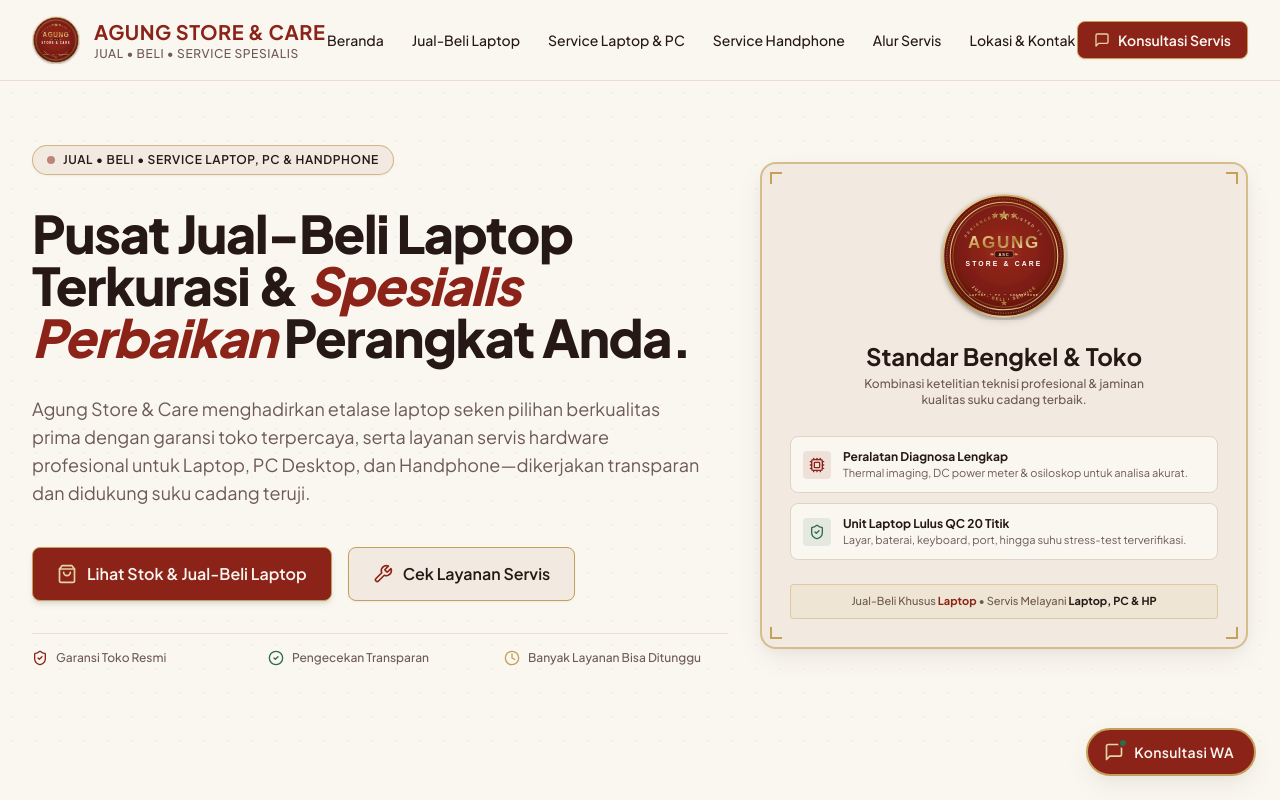
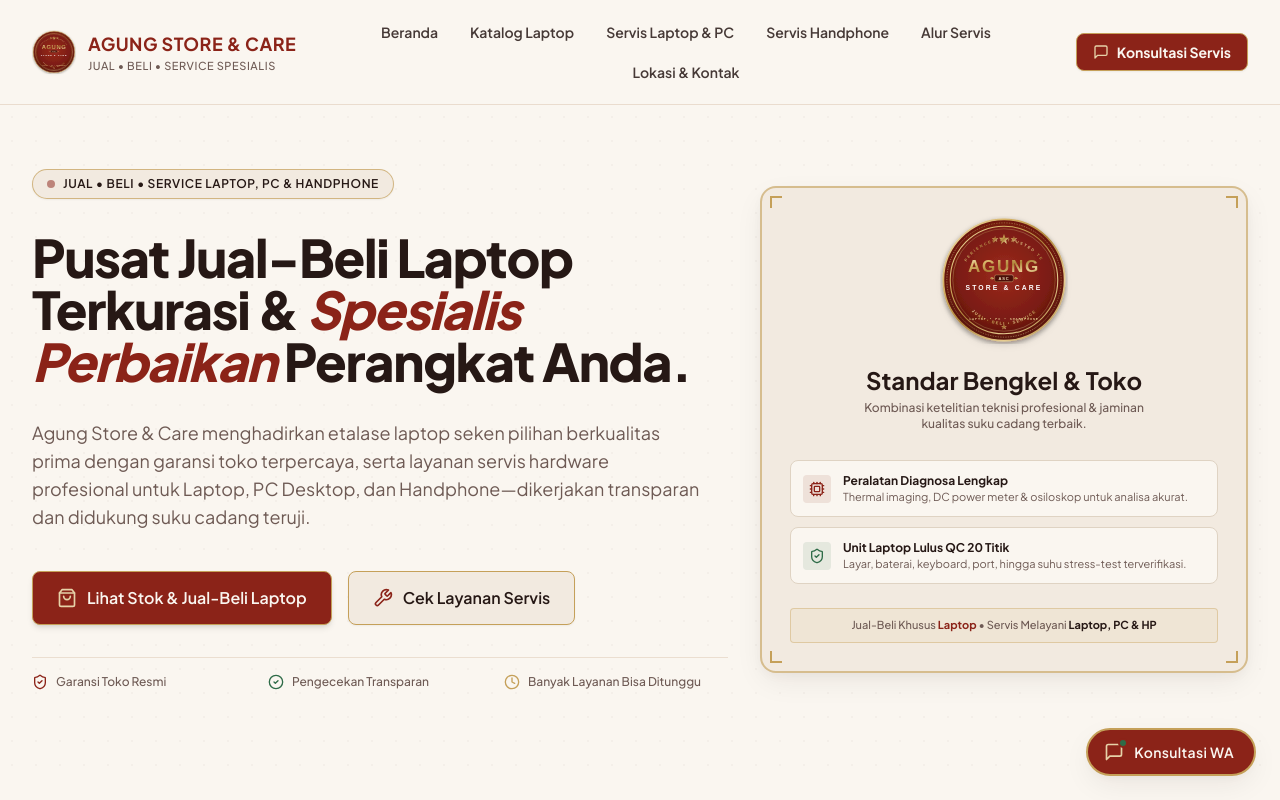
Before and after one commit to Shafw00n/AgungStoreCare, a React (Vite) app: page / in a window 1280 px wide. Shown: the top 800 px of the page. Built offline with nearby package versions, Linux system fonts and the light colour scheme.

Commit message:
fix(navbar): rapikan tata letak, spacing dan gap menu navigasi agar tidak bertumpuk

```diff
--- a/src/components/Navbar.tsx
+++ b/src/components/Navbar.tsx
@@ -17,9 +17,9 @@ export const Navbar: React.FC = () => {
 
   const navLinks = [
     { label: 'Beranda', href: '#beranda' },
-    { label: 'Jual-Beli Laptop', href: '#katalog-laptop' },
-    { label: 'Service Laptop & PC', href: '#service-laptop-pc' },
-    { label: 'Service Handphone', href: '#service-phone' },
+    { label: 'Katalog Laptop', href: '#katalog-laptop' },
+    { label: 'Servis Laptop & PC', href: '#service-laptop-pc' },
+    { label: 'Servis Handphone', href: '#service-phone' },
     { label: 'Alur Servis', href: '#alur-servis' },
     { label: 'Lokasi & Kontak', href: '#lokasi' },
   ];
@@ -28,15 +28,18 @@ export const Navbar: React.FC = () => {
     <header
       className={`sticky top-0 z-50 transition-all duration-300 ${
         isScrolled
-          ? 'bg-cream-50/95 backdrop-blur-md shadow-sm border-b border-cream-300/80 py-3'
-          : 'bg-cream-50 border-b border-cream-200 py-4'
+          ? 'bg-cream-50/95 backdrop-blur-md shadow-sm border-b border-cream-300/80 py-2.5 sm:py-3'
+          : 'bg-cream-50 border-b border-cream-200 py-3 sm:py-4'
       }`}
     >
       <div className="max-w-7xl mx-auto px-4 sm:px-6 lg:px-8">
-        <div className="flex items-center justify-between">
-          {/* Logo & Brand Identity */}
-          <a href="#beranda" className="flex items-center gap-3.5 group">
-            <div className="relative w-11 h-11 sm:w-12 sm:h-12 flex-shrink-0 transition-transform duration-300 group-hover:scale-105">
+        <div className="flex items-center justify-between gap-4 lg:gap-8">
+          {/* Left: Brand Identity */}
+          <a
+            href="#beranda"
+            className="flex items-center gap-3 flex-shrink-0 group"
+          >
+            <div className="relative w-10 h-10 sm:w-11 sm:h-11 flex-shrink-0 transition-transform duration-300 group-hover:scale-105">
               <img
                 src="/assets/logo-asc.svg"
                 alt="Logo Agung Store & Care"
@@ -44,59 +47,60 @@ export const Navbar: React.FC = () => {
               />
             </div>
             <div className="flex flex-col">
-              <span className="font-bold text-lg sm:text-xl text-crimson leading-tight tracking-wide group-hover:text-crimson-dark transition-colors">
+              <span className="font-bold text-base sm:text-lg text-crimson leading-tight tracking-wide group-hover:text-crimson-dark transition-colors whitespace-nowrap">
                 AGUNG STORE &amp; CARE
               </span>
-              <span className="text-[10px] sm:text-xs text-taupe font-medium tracking-wider uppercase">
+              <span className="text-[10px] sm:text-[11px] text-taupe font-medium tracking-wider uppercase whitespace-nowrap">
                 Jual • Beli • Service Spesialis
               </span>
             </div>
           </a>
 
-          {/* Desktop Navigation Links */}
-          <nav className="hidden lg:flex items-center gap-7">
+          {/* Center: Desktop Navigation Links with Clean Pill Hover */}
+          <nav className="hidden lg:flex items-center gap-1 xl:gap-2 flex-wrap justify-center">
             {navLinks.map((link) => (
               <a
                 key={link.href}
                 href={link.href}
-                className="text-sm font-medium text-charcoal hover:text-crimson transition-colors relative py-1 after:absolute after:bottom-0 after:left-0 after:w-0 after:h-0.5 after:bg-gold hover:after:w-full after:transition-all after:duration-250"
+                className="px-2.5 xl:px-3 py-1.5 rounded-lg text-xs xl:text-sm font-semibold text-charcoal/85 hover:text-crimson hover:bg-cream-200/70 transition-all whitespace-nowrap"
               >
                 {link.label}
               </a>
             ))}
           </nav>
 
-          {/* Header Action Button (CTA WhatsApp) */}
-          <div className="hidden sm:flex items-center gap-3">
+          {/* Right: Actions */}
+          <div className="flex items-center gap-2.5 flex-shrink-0">
+            {/* Desktop CTA Button */}
             <a
               href={getGeneralServiceUrl('Laptop/PC')}
               target="_blank"
               rel="noopener noreferrer"
-              className="inline-flex items-center gap-2 px-4 py-2 text-xs sm:text-sm font-semibold rounded-lg bg-crimson text-cream-50 border border-gold hover:bg-crimson-dark transition-all duration-200 shadow-sm hover:shadow-warm active:scale-98"
+              className="hidden sm:inline-flex items-center gap-2 px-3.5 xl:px-4 py-2 text-xs xl:text-sm font-bold rounded-lg bg-crimson text-cream-50 border border-gold hover:bg-crimson-dark transition-all duration-200 shadow-sm hover:shadow-warm active:scale-98 whitespace-nowrap"
             >
-              <MessageSquare className="w-4 h-4 text-gold-light" />
+              <MessageSquare className="w-4 h-4 text-gold-light flex-shrink-0" />
               <span>Konsultasi Servis</span>
             </a>
-          </div>
 
-          {/* Mobile Hamburger Toggle */}
-          <div className="flex items-center gap-2 lg:hidden">
+            {/* Mobile / Tablet WhatsApp Quick Icon */}
             <a
               href={getGeneralServiceUrl('Laptop/PC')}
               target="_blank"
               rel="noopener noreferrer"
               aria-label="Konsultasi WhatsApp"
-              className="p-2 text-crimson bg-cream-100 border border-gold/40 rounded-lg hover:bg-cream-200 sm:hidden"
+              className="p-2 text-crimson bg-cream-100 border border-gold/40 rounded-lg hover:bg-cream-200 sm:hidden flex-shrink-0"
             >
               <MessageSquare className="w-5 h-5" />
             </a>
+
+            {/* Mobile Hamburger Toggle Button */}
             <button
               onClick={() => setMobileMenuOpen(!mobileMenuOpen)}
               type="button"
               aria-label="Toggle Menu"
-              className="p-2 text-charcoal hover:text-crimson hover:bg-cream-100 rounded-lg border border-cream-300 transition-colors"
+              className="lg:hidden p-2 text-charcoal hover:text-crimson hover:bg-cream-100 rounded-lg border border-cream-300 transition-colors flex-shrink-0"
             >
-              {mobileMenuOpen ? <X className="w-6 h-6" /> : <Menu className="w-6 h-6" />}
+              {mobileMenuOpen ? <X className="w-5 h-5 sm:w-6 sm:h-6" /> : <Menu className="w-5 h-5 sm:w-6 sm:h-6" />}
             </button>
           </div>
         </div>
@@ -104,14 +108,14 @@ export const Navbar: React.FC = () => {
 
       {/* Mobile Drawer Menu */}
       {mobileMenuOpen && (
-        <div className="lg:hidden bg-cream-50/98 border-b border-cream-300 px-4 pt-3 pb-6 space-y-3 transition-all animate-fadeIn">
+        <div className="lg:hidden bg-cream-50/98 border-b border-cream-300 px-4 pt-3 pb-6 space-y-3 transition-all animate-fadeIn shadow-warm">
           <div className="flex flex-col space-y-1 divide-y divide-cream-200">
             {navLinks.map((link) => (
               <a
                 key={link.href}
                 href={link.href}
                 onClick={() => setMobileMenuOpen(false)}
-                className="py-2.5 px-3 text-base font-medium text-charcoal hover:text-crimson hover:bg-cream-100 rounded-md transition-colors"
+                className="py-2.5 px-3 text-sm font-semibold text-charcoal hover:text-crimson hover:bg-cream-100 rounded-md transition-colors"
               >
                 {link.label}
               </a>
@@ -123,7 +127,7 @@ export const Navbar: React.FC = () => {
               href={getGeneralServiceUrl('Laptop/PC')}
               target="_blank"
               rel="noopener noreferrer"
-              className="w-full flex items-center justify-center gap-2 px-4 py-3 text-sm font-semibold rounded-lg bg-crimson text-cream-50 border border-gold shadow-sm hover:bg-crimson-dark transition-colors"
+              className="w-full flex items-center justify-center gap-2 px-4 py-3 text-sm font-bold rounded-lg bg-crimson text-cream-50 border border-gold shadow-sm hover:bg-crimson-dark transition-colors"
             >
               <Wrench className="w-4 h-4 text-gold-light" />
               <span>Tanya Servis via WhatsApp ({storeConfig.formattedPhone})</span>
```
